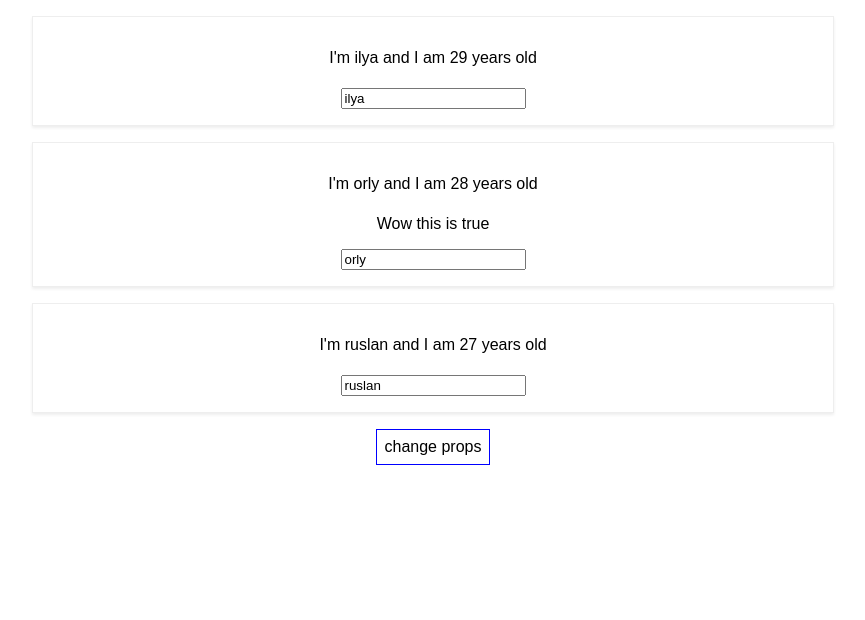
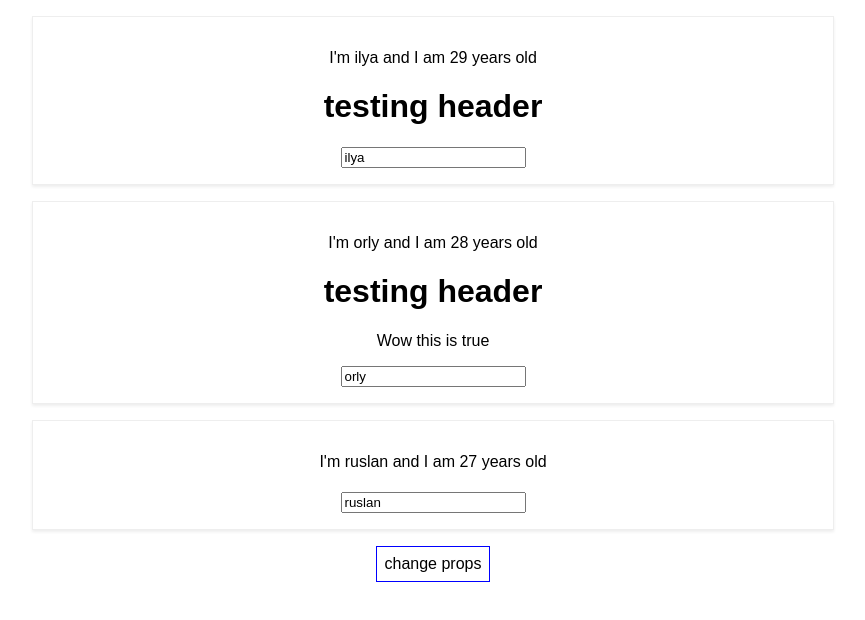
Before and after one commit to ilyakolker/react-udemy, a React (Create React App) app: page / in a window 1280 px wide. Shown: the top 620 px of the page, without its empty margins (207-1072 px from the left). Built offline with nearby package versions, Linux system fonts and the light colour scheme.

Commit message:
lesson 40 -tested it is working on different PCs

```diff
--- a/src/App.js
+++ b/src/App.js
@@ -48,10 +48,12 @@ SwitchHandlerInput = (e) => {
       <div className="App">
       <Person
         name={this.state.persons[0].name}
-        age={this.state.persons[0].age}/>
+        age={this.state.persons[0].age}
+        title="testing header"/>
       <Person
         name={this.state.persons[1].name}
         age={this.state.persons[1].age}
+        title="testing header"
         click={this.SwitchHandler.bind(this, "Da king")}
         changed={this.SwitchHandlerInput}>Wow this is true</Person>
       <Person
```
Also changed, not shown: package.json (line endings or trailing spaces), 1 other file (tests, documents, lock files or other folders).
